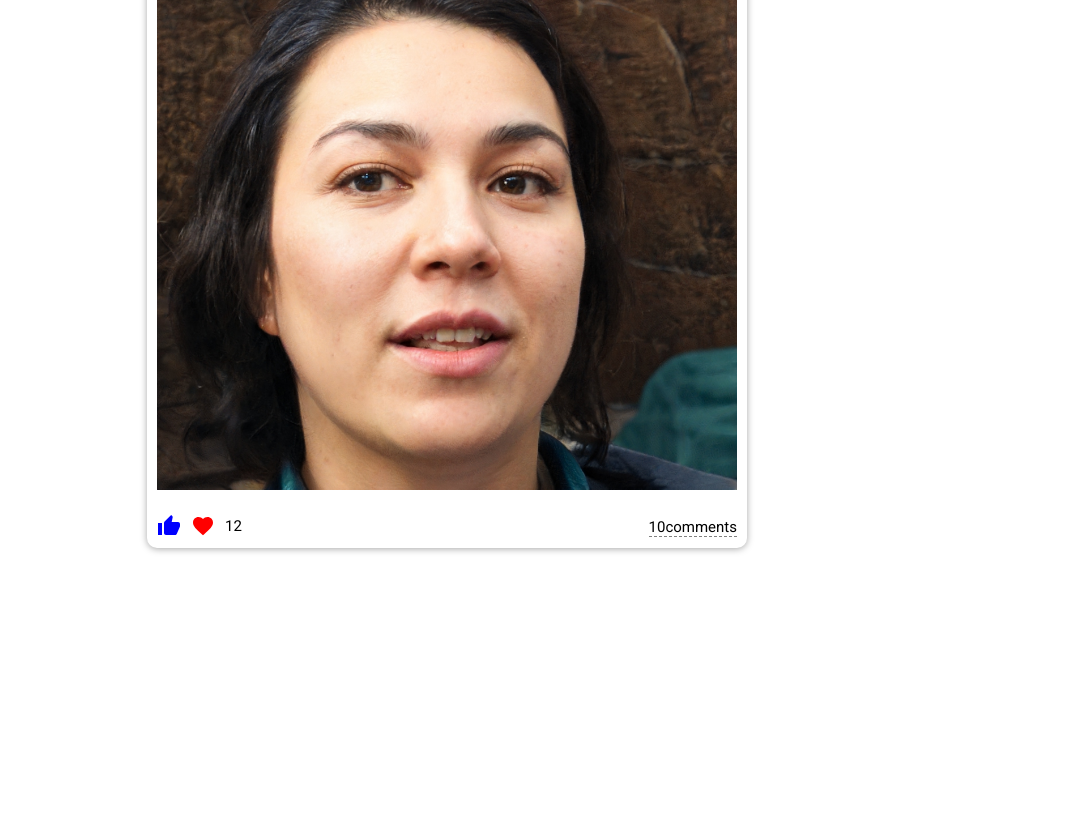
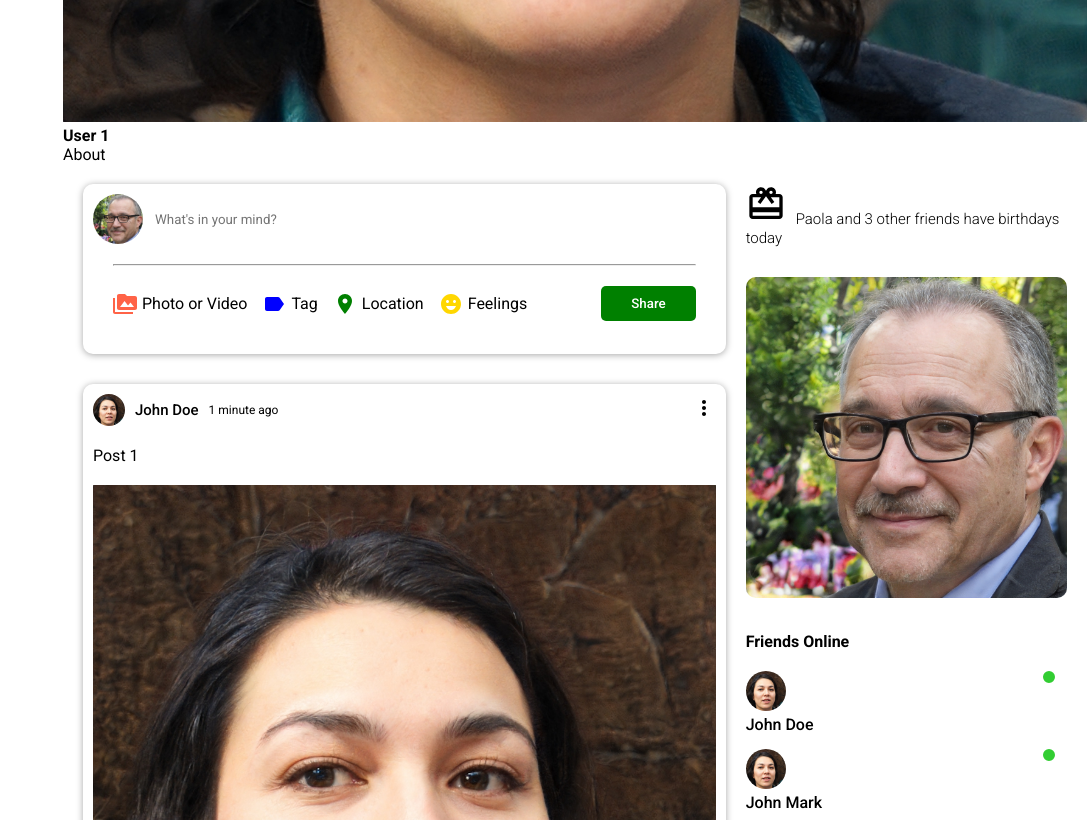
Before and after one commit to francisuloko/social-media, a React (Create React App) app: page / in a window 1280 px wide. Shown: the part 1980-2800 px from the top of the page, without its empty margins (193-1280 px from the left). Before the commit the page ends 2578 px from the top, so only its background shows below. Built offline with nearby package versions, Linux system fonts and the light colour scheme.

Commit message:
Add minimal styling to user profile component

```diff
--- a/src/App.js
+++ b/src/App.js
@@ -1,7 +1,8 @@
-import Home from './pages/home/Home';
+// import Home from './pages/home/Home';
+import Profile from './pages/profile/Profile';
 
 function App() {
-  return <Home />;
+  return <Profile />;
 }
 
 export default App;
--- a/src/pages/profile/profile.css
+++ b/src/pages/profile/profile.css
@@ -0,0 +1,11 @@
+.profile {
+  display: flex;
+}
+
+.profileRight {
+  flex: 9;
+}
+
+.profileRightBottom {
+  display: flex;
+}
```
